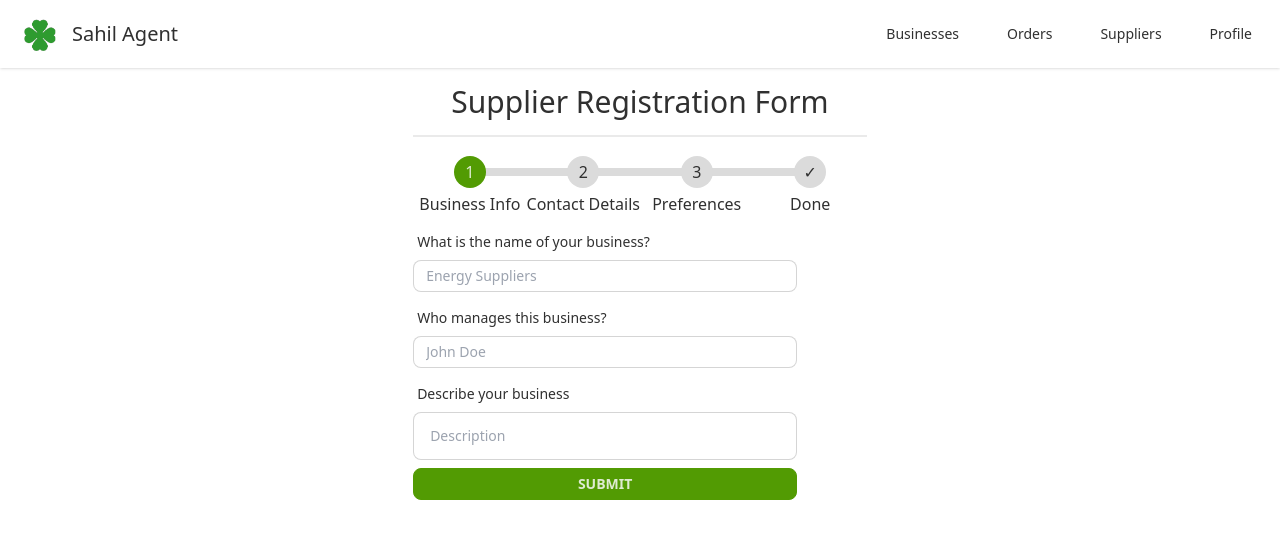
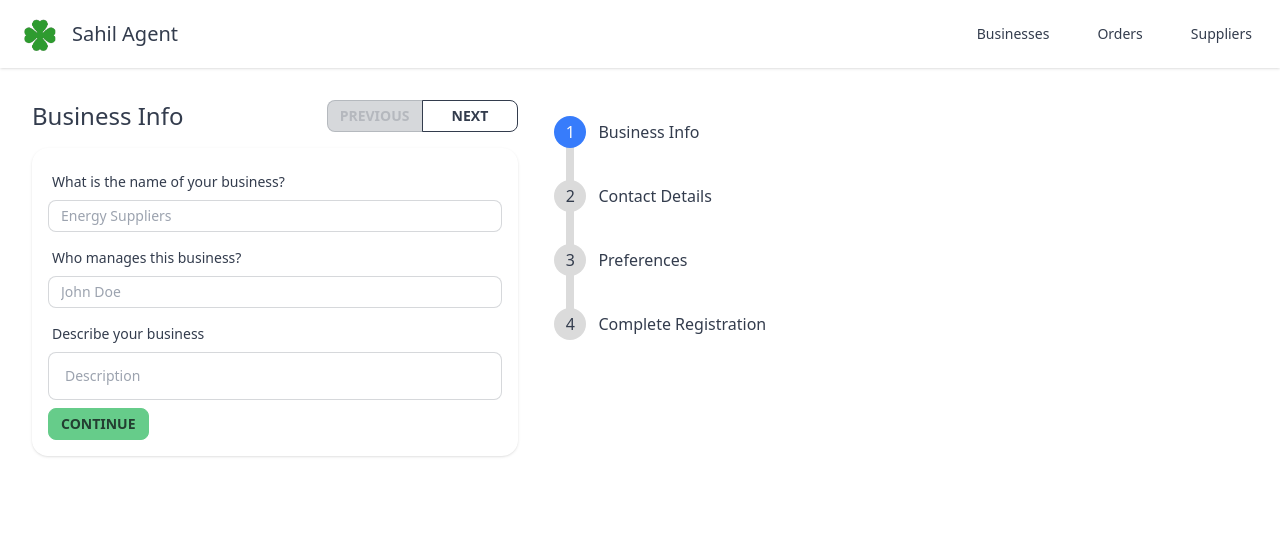
Before and after one commit to Sahil-Connect/sahil, a Next.js app in the folder apps/agent/: page /suppliers/new in a window 1280 px wide. Shown: the top 538 px of the page. Built offline with nearby package versions, Linux system fonts and the light colour scheme; no server answers.

Commit message:
feat: form refactor

```diff
--- a/apps/agent/src/components/Suppliers/RegistrationWizard/AddNewSupplier.tsx
+++ b/apps/agent/src/components/Suppliers/RegistrationWizard/AddNewSupplier.tsx
@@ -3,51 +3,74 @@ import {
   SupplierBusinessInfoForm,
   SupplierPreferencesForm,
 } from ".";
-import { useSupplierFormStore } from "./store";
+import { useSupplierFormStore } from "./useSupplierFormStore";
 import { usePathname, useRouter } from "next/navigation";
+import { useRegisterSupplier } from "@/hooks/suppliers";
 
 export const RegisterNewSupplier = () => {
-  const { step, steps, gotToStep, currentStep, updateStepData, data } = useSupplierFormStore((state) => state);
+  const { error, insertSupplier, loading } = useRegisterSupplier();
+  const { steps, nextStep, prevStep, currentStep, formData } =
+    useSupplierFormStore((state) => state);
   const router = useRouter();
   const pathname = usePathname();
+
   const navigateToNextPage = (step) => {
     router.push(`/suppliers/new/${step.path}`);
-    gotToStep(step);
+    nextStep(step);
   };
 
-  const submitPageForm = (input) => {
-    const targetStep = steps.find(step => step.id === currentStep.id);
-    console.log(currentStep);
-    console.log(targetStep);
-    updateStepData(input);
-    console.log(data);
-    // navigateToNextPage();
+  const submitForm = () => {
+    insertSupplier(formData);
+  };
 
-    // gotToStep(step);
-   // router.push(`/suppliers/new/${currentStep.path}`);
-    // console.log(input);
-  }
+  console.log(currentStep);
+
+  console.log(formData);
 
   return (
-    <div className="space-y-2">
-      <ul className="steps ">
-        {steps?.map((step) => (
-          <li
-            key={step.id}
-            className={`step ${step.active ? "step-primary" : null}`}
-            onClick={() => navigateToNextPage(step)}
-          >
-            {step.label}
-          </li>
-        ))}
-        <li data-content="✓" className="step">
-          Done
-        </li>
-      </ul>
-      <div className="w-96 ">
-        {currentStep.label === "Business Info" ? <SupplierBasicInfoForm submitPageForm={submitPageForm} /> : null}
-        {currentStep.label === "Contact Details" ? <SupplierBusinessInfoForm submitPageForm={submitPageForm} /> : null}
-        {currentStep.label === "Preferences" ? <SupplierPreferencesForm submitPageForm={submitPageForm} /> : null}
+    <div className="flex gap-8">
+      <div className="basis-2/5 space-y-4">
+        <div className="flex justify-between items-start w-full">
+          <h1 className="text-2xl">{currentStep.label}</h1>
+          <div>
+            <div className="join grid grid-cols-2">
+              <button
+                className="join-item btn btn-sm btn-outline btn-disabled"
+                onClick={() => prevStep()}
+              >
+                Previous
+              </button>
+              <button
+                className="join-item btn btn-sm btn-outline"
+                onClick={() => nextStep()}
+              >
+                Next
+              </button>
+            </div>
+          </div>
+        </div>
+        <div className="card card-compact shadow">
+          <div className="card-body">
+            {currentStep.label === "Business Info" ? (
+              <SupplierBasicInfoForm />
+            ) : null}
+            {currentStep.label === "Contact Details" ? (
+              <SupplierBusinessInfoForm />
+            ) : null}
+            {currentStep.label === "Preferences" ? (
+              <SupplierPreferencesForm />
+            ) : null}
+          </div>
+        </div>
+      </div>
+
+      <div className="basis-1/5">
+        <ul className="steps steps-vertical ">
+          <li className="step step-secondary">Business Info</li>
+          <li className="step">Contact Details</li>
+          <li className="step">Preferences</li>
+          <li className="step">Complete Registration</li>
+        </ul>
       </div>
     </div>
   );
--- a/apps/agent/src/components/Suppliers/RegistrationWizard/SupplierBasicInfoForm.tsx
+++ b/apps/agent/src/components/Suppliers/RegistrationWizard/SupplierBasicInfoForm.tsx
@@ -1,7 +1,13 @@
-import { FC } from "react";
+import { FC, useEffect } from "react";
 import { useForm, SubmitHandler } from "react-hook-form";
 import { z } from "zod";
 import { zodResolver } from "@hookform/resolvers/zod";
+import { useSupplierFormStore } from "./useSupplierFormStore";
+import { useRouter } from 'next/router';
+import { useParams } from "next/navigation";
+
+const INITIAL_STEP = "Business Info";
+const steps = ["Business Info", "Contact Details", "Preferences"] as const;
 
 const supplierBasicInfoSchema = z.object({
   contactName: z.string().min(2, { message: "required" }).trim(),
@@ -11,11 +17,15 @@ const supplierBasicInfoSchema = z.object({
 
 type FormData = z.infer<typeof supplierBasicInfoSchema>;
 
-type Props = {
-  submitPageForm: any;
-};
+type Props = {};
 
-export const SupplierBasicInfoForm: FC<Props> = ({ submitPageForm }) => {
+const stepRouteSchema = z.object({
+  step: z.array(z.enum(steps)).default([INITIAL_STEP]),
+});
+
+export const SupplierBasicInfoForm: FC<Props> = () => {
+  const { currentStep, nextStep, prevStep, updateStepData } =
+  useSupplierFormStore((state) => state);
   const {
     register,
     handleSubmit,
@@ -24,10 +34,17 @@ export const SupplierBasicInfoForm: FC<Props> = ({ submitPageForm }) => {
   } = useForm<FormData>({
     resolver: zodResolver(supplierBasicInfoSchema),
   });
+  const router = useRouter();
+  const params = useParams();
+  const result = stepRouteSchema.safeParse(params);
 
   const onSubmit: SubmitHandler<FormData> = async (data) => {
     const validatedInput = supplierBasicInfoSchema.parse(data);
-    submitPageForm(validatedInput);
+    updateStepData(validatedInput);
+    nextStep(currentStep);
+    router.push(`/suppliers/new/contact`);
+
+    // submitPageForm(validatedInput);
   };
 
   return (
@@ -46,7 +63,11 @@ export const SupplierBasicInfoForm: FC<Props> = ({ submitPageForm }) => {
             {...register("supplierName")}
           />
           {errors.supplierName?.message && (
-            <p>{errors.supplierName?.message}</p>
+            <label className="label">
+              <span className="label-text-alt text-error">
+                {errors.supplierName?.message}
+              </span>
+            </label>
           )}
         </div>
         <div className="form-control">
@@ -59,7 +80,13 @@ export const SupplierBasicInfoForm: FC<Props> = ({ submitPageForm }) => {
             className="input input-sm input-bordered w-full"
             {...register("contactName")}
           />
-          {errors.contactName?.message && <p>{errors.contactName?.message}</p>}
+          {errors.contactName?.message && (
+            <label className="label">
+              <span className="label-text-alt text-error">
+                {errors.contactName?.message}
+              </span>
+            </label>
+          )}
         </div>
         <div className="form-control">
           <label className="label">
@@ -72,7 +99,11 @@ export const SupplierBasicInfoForm: FC<Props> = ({ submitPageForm }) => {
             {...register("description")}
           />
         </div>
-        <input type="submit" className="btn btn-sm btn-primary w-full" />
+        <input
+          type="submit"
+          className="btn btn-sm btn-primary"
+          value="Continue"
+        />
       </form>
     </>
   );
--- a/apps/agent/src/components/Suppliers/RegistrationWizard/SupplierBusinessInfoForm.tsx
+++ b/apps/agent/src/components/Suppliers/RegistrationWizard/SupplierBusinessInfoForm.tsx
@@ -2,21 +2,23 @@ import { FC } from "react";
 import { useForm, SubmitHandler } from "react-hook-form";
 import { z } from "zod";
 import { zodResolver } from "@hookform/resolvers/zod";
+import { useSupplierFormStore } from "./useSupplierFormStore";
+import { useRouter } from "next/router";
 
 const supplierContactInfoSchema = z.object({
   contactName: z.string().min(2, { message: "required" }),
   contactEmail: z.string(),
   phoneNumber: z.string(),
-  streetAddress: z.string()
+  streetAddress: z.string(),
 });
 
 type FormData = z.infer<typeof supplierContactInfoSchema>;
 
-type Props = {
-  submitPageForm: any;
-};
+type Props = {};
 
-export const SupplierBusinessInfoForm: FC<Props> = ({ submitPageForm }) => {
+export const SupplierBusinessInfoForm: FC<Props> = () => {
+  const { currentStep, nextStep, prevStep, updateStepData } =
+    useSupplierFormStore((state) => state);
   const {
     register,
     handleSubmit,
@@ -25,10 +27,13 @@ export const SupplierBusinessInfoForm: FC<Props> = ({ submitPageForm }) => {
   } = useForm<FormData>({
     resolver: zodResolver(supplierContactInfoSchema),
   });
+  const router = useRouter();
 
   const onSubmit: SubmitHandler<FormData> = async (data) => {
     const validatedInput = supplierContactInfoSchema.parse(data);
-    submitPageForm(validatedInput);
+    updateStepData(validatedInput);
+    nextStep(currentStep);
+    router.push(`/suppliers/new/preferences`);
   };
 
   return (
@@ -36,9 +41,7 @@ export const SupplierBusinessInfoForm: FC<Props> = ({ submitPageForm }) => {
       <form onSubmit={handleSubmit(onSubmit)} className="space-y-2 w-full">
         <div className="form-control">
           <label className="label">
-            <span className="label-text">
-            Who manages this business?
-            </span>
+            <span className="label-text">Who manages this business?</span>
           </label>
           <input
             type="text"
@@ -46,9 +49,7 @@ export const SupplierBusinessInfoForm: FC<Props> = ({ submitPageForm }) => {
             className="input input-sm input-bordered w-full"
             {...register("contactName")}
           />
-          {errors.contactName?.message && (
-            <p>{errors.contactName?.message}</p>
-          )}
+          {errors.contactName?.message && <p>{errors.contactName?.message}</p>}
         </div>
         <div className="form-control">
           <label className="label">
@@ -74,16 +75,14 @@ export const SupplierBusinessInfoForm: FC<Props> = ({ submitPageForm }) => {
             className="input input-sm input-bordered w-full"
             {...register("phoneNumber")}
           />
-          {errors.phoneNumber?.message && (
-            <p>{errors.phoneNumber?.message}</p>
-          )}
+          {errors.phoneNumber?.message && <p>{errors.phoneNumber?.message}</p>}
         </div>
         <div className="form-control">
           <label className="label">
             <span className="label-text">Street Address</span>
           </label>
           <input
-            type="number"
+            type="text"
             placeholder="Street Address"
             className="input input-sm input-bordered w-full"
             {...register("streetAddress")}
--- a/apps/agent/src/components/Suppliers/RegistrationWizard/SupplierPreferencesForm.tsx
+++ b/apps/agent/src/components/Suppliers/RegistrationWizard/SupplierPreferencesForm.tsx
@@ -2,32 +2,35 @@ import { FC } from "react";
 import { useForm, SubmitHandler } from "react-hook-form";
 import { z } from "zod";
 import { zodResolver } from "@hookform/resolvers/zod";
+import { useSupplierFormStore } from "./useSupplierFormStore";
+import { useRouter } from "next/router";
 
-type FormData = z.infer<typeof supplierBasicInfoSchema>;
+type Props = {};
 
-type Props = {
-  submitPageForm: any;
-};
-
-const supplierInfoSchema = z.object({
+const supplierPrefencesSchema = z.object({
   supplierName: z.string().min(2, { message: "required" }),
 });
 
-export const SupplierPreferencesForm: FC<Props> = ({
-  submitPageForm
-}) => {
+type FormData = z.infer<typeof supplierPrefencesSchema>;
+
+export const SupplierPreferencesForm: FC<Props> = () => {
+  const { currentStep, nextStep, prevStep, updateStepData } =
+    useSupplierFormStore((state) => state);
   const {
     register,
     handleSubmit,
     watch,
     formState: { errors },
   } = useForm<FormData>({
-    resolver: zodResolver(supplierInfoSchema),
+    resolver: zodResolver(supplierPrefencesSchema),
   });
+  const router = useRouter();
 
   const onSubmit: SubmitHandler<FormData> = async (data) => {
-    const validatedInput = supplierInfoSchema.parse(data);
-    submitPageForm(validatedInput);
+    const validatedInput = supplierPrefencesSchema.parse(data);
+    updateStepData(validatedInput);
+    nextStep(currentStep);
+    router.push(`/suppliers/new/preview`);
   };
 
   return (
--- a/apps/agent/src/components/Suppliers/RegistrationWizard/store.ts
+++ /dev/null
@@ -1,53 +0,0 @@
-import { create } from 'zustand';
-
-const INITIAL_STEP = "Business Info";
-
-export const useSupplierFormStore = create((set) => ({
-  step: 1,
-  currentStep: {
-    label: INITIAL_STEP,
-    id: 1
-  },
-  data: {
-
-  },
-  steps: [
-    {
-      id: 1,
-      label: "Business Info",
-      path: "",
-      active: true,
-    },
-    {
-      id: 2,
-      label: "Contact Details",
-      path: "contact",
-      active: false,
-    },
-    {
-      id: 3,
-      label: "Preferences",
-      path: "preferences",
-      active: false,
-    },
-  ],
-  gotToStep: (step = {}) => {
-    set((state) => ({
-      ...state,
-      currentStep: {
-        label: step.label,
-        id: step.id
-      }
-    }));
-  },
-  updateStepData: (data = {}) => {
-    set((state) => {
-      return ({
-        ...state,
-        data: {
-          ...data
-        }
-      })
-    })
-  }
-}))
--- /dev/null
+++ b/apps/agent/src/components/Suppliers/RegistrationWizard/useSupplierFormStore.ts
@@ -0,0 +1,69 @@
+import { create } from 'zustand';
+
+const INITIAL_STEP = "Business Info";
+
+export const useSupplierFormStore = create((set) => ({
+  step: 1,
+  currentStep: {
+    label: INITIAL_STEP,
+    id: 1
+  },
+  formData: {},
+  steps: [
+    {
+      id: 1,
+      label: "Business Info",
+      path: "info",
+      active: true,
+    },
+    {
+      id: 2,
+      label: "Contact Details",
+      path: "contact",
+      active: false,
+    },
+    {
+      id: 3,
+      label: "Preferences",
+      path: "preferences",
+      active: false,
+    },
+  ],
+  nextStep: (currentStep = {}) => {
+    // console.log(currentStep);
+    set((state) => {
+      const nextStep = state.steps.find(step => step.id === currentStep.id + 1);
+      console.log(nextStep);
+      return ({
+        ...state,
+        currentStep: {
+          label: nextStep.label,
+          id: nextStep.id
+        }
+      })
+    });
+  },
+  prevStep: (currentStep = {}) => {
+    console.log(currentStep);
+    set((state) => {
+      const nextStep = state.steps.find(step => step.id === currentStep.id - 1);
+      return ({
+        ...state,
+        currentStep: {
+          label: nextStep.label,
+          id: nextStep.id
+        }
+      })
+    });
+  },
+  updateStepData: (formData = {}) => {
+    set((state) => {
+      return ({
+        ...state,
+        formData: {
+          ...formData
+        }
+      })
+    })
+  }
+}))
--- a/apps/agent/src/components/UI/Navbar.tsx
+++ b/apps/agent/src/components/UI/Navbar.tsx
@@ -16,11 +16,7 @@ const Navbar = () => {
     {
       name: 'Suppliers',
       href: '/suppliers',
-    },
-    {
-      name: 'Profile',
-      href: '/profile',
-    },
+    }
   ];
   return (
     <header className='navbar bg-white shadow'>
--- a/apps/agent/src/hooks/suppliers.ts
+++ b/apps/agent/src/hooks/suppliers.ts
@@ -8,7 +8,7 @@ export const useFetchSuppliers = () => {
 }
 
 export const useRegisterSupplier = () => {
-    const [registerSupplier, { data, loading, error }] = useMutation(INSERT_NEW_SUPPLIER);
+    const [insertSupplier, { data, loading, error }] = useMutation(INSERT_NEW_SUPPLIER);
 
-    return { loading, registerSupplier, error };
+    return { loading, insertSupplier, error };
 }
--- a/apps/agent/src/pages/suppliers/new/[[...step]].tsx
+++ b/apps/agent/src/pages/suppliers/new/[[...step]].tsx
@@ -1,6 +1,7 @@
 import { useRouter } from "next/navigation";
 import { RegisterNewSupplier } from "@/components/Suppliers";
 import Head from "next/head";
+import { z } from "zod";
 
 export default function SupplierRegistrationPage() {
   return (
@@ -8,10 +9,8 @@ export default function SupplierRegistrationPage() {
       <Head>
         <title>Sahil</title>
       </Head>
-      <main className="min-h-screen p-4 flex items-start justify-center">
-        <div className="space-y-2">
-          <h1 className="text-3xl text-center">Supplier Registration Form</h1>
-          <div className="divider"></div>
+      <main className="min-h-screen p-8 flex items-start">
+        <div className="space-y-2 w-full">
           <RegisterNewSupplier />
         </div>
       </main>
--- a/apps/agent/tailwind.config.ts
+++ b/apps/agent/tailwind.config.ts
@@ -8,7 +8,7 @@ const config: Config = {
   ],
   plugins: [require('daisyui')],
   daisyui: {
-    themes: ["lemonade"],
+    themes: ["emerald"],
   },
 };
 export default config;
```
